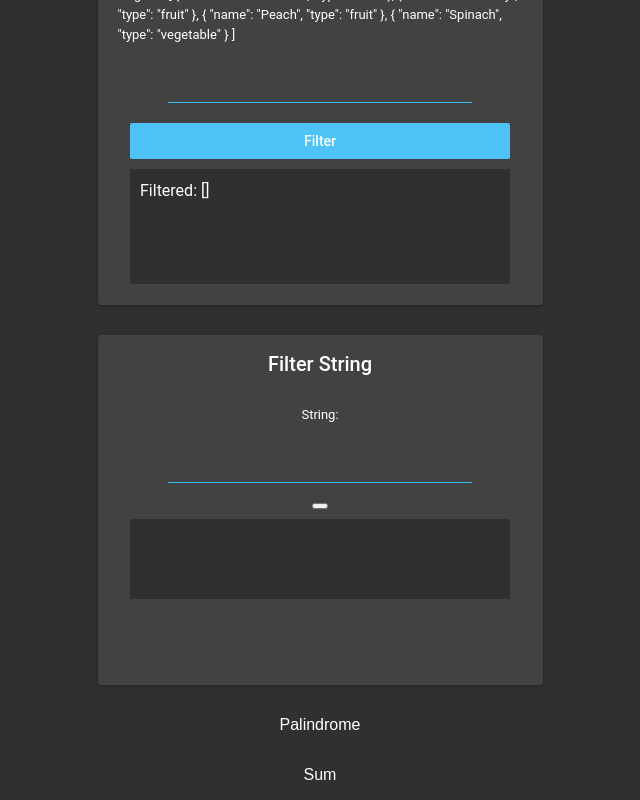
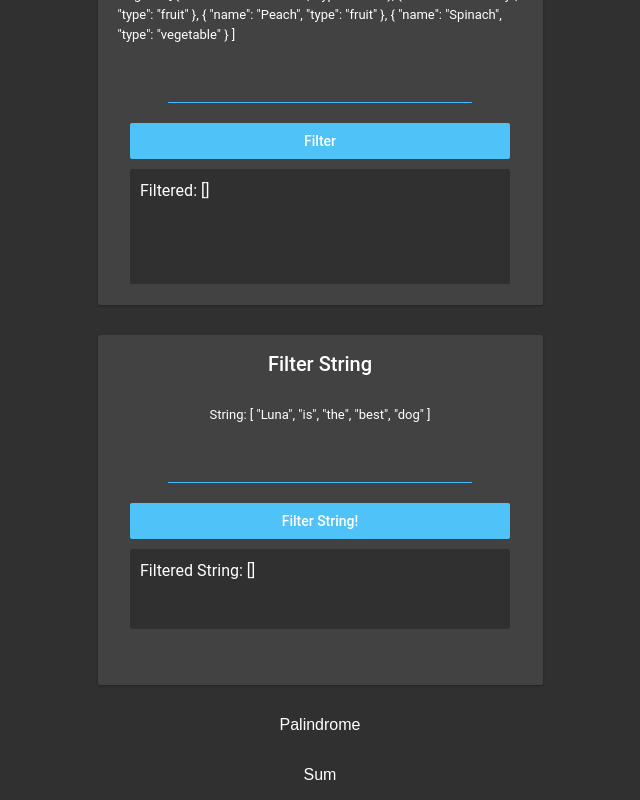
Before and after one commit to genneliu/react-toy-problems, a React (Create React App) app: page / in a window 1280 px wide. Shown: the part 400-1200 px from the top of the page, without its empty margins (320-960 px from the left). Built offline with nearby package versions, Linux system fonts and the light colour scheme.

Commit message:
filterString

```diff
--- a/src/components/Topics/FilterString.js
+++ b/src/components/Topics/FilterString.js
@@ -18,11 +18,18 @@ export default class FilterString extends Component {
     }
 
     //onclick prop calls method
-    filterString() {
+    filterString(userInput) {
         var UnArray = this.state.unfilteredArray
-        var filter = this.state.userInput
+        var filteredString = [];
 
-        var filteredString = (UnArray.indexOf(filter) > -1);
+        for (let i = 0; i < UnArray.length; i++) {
+            if (UnArray[i].includes(userInput)) {
+                filteredString.push(UnArray[i]);
+            }
+        }
+
+
+
 
         this.setState({ filteredArray: filteredString })
     }
@@ -31,10 +38,10 @@ export default class FilterString extends Component {
         return (
             <div className="puzzleBox filterStringPB">
                 <h4>Filter String</h4>
-                <span className="puzzleText"> String: {JSON.stringify(this.state.unfilteredString)}</span>
+                <span className="puzzleText"> String: {JSON.stringify(this.state.unfilteredArray, null, 10)}</span>
                 <input className="inputLine" onChange={ (e) => this.handleChange(e.target.value)}></input>
-                <button className="confirmationbutton" onClick={ () => {this.filterString(this.state.filteredString)}}></button>
-                <span className="resultsBox filterStringRB"></span>
+                <button className="confirmationButton" onClick={ () => {this.filterString(this.state.filteredArray)}}>Filter String!</button>
+                <span className="resultsBox filterStringRB">Filtered String: {JSON.stringify(this.state.filteredArray, null, 10)}</span>
             </div>
         )
     }
```
